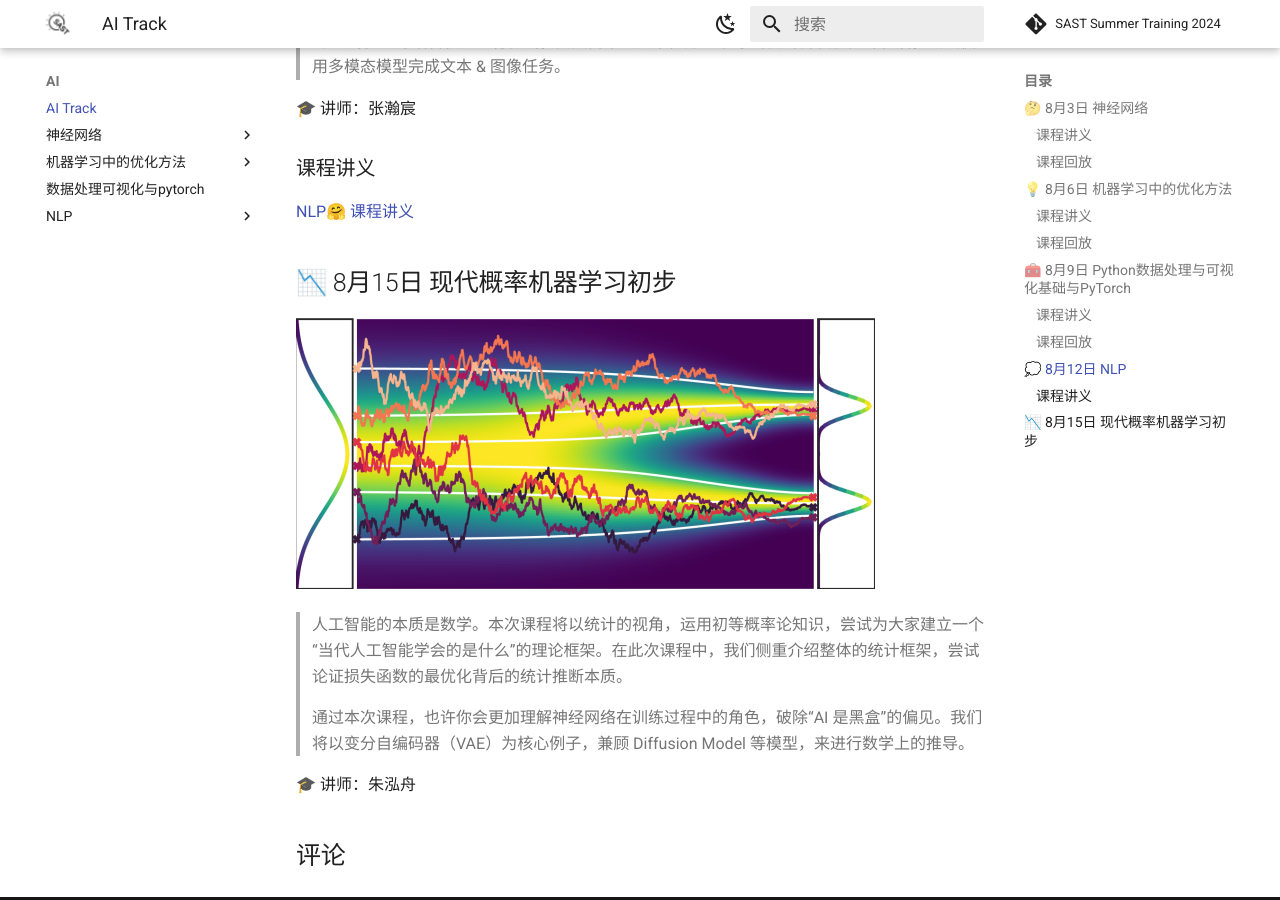
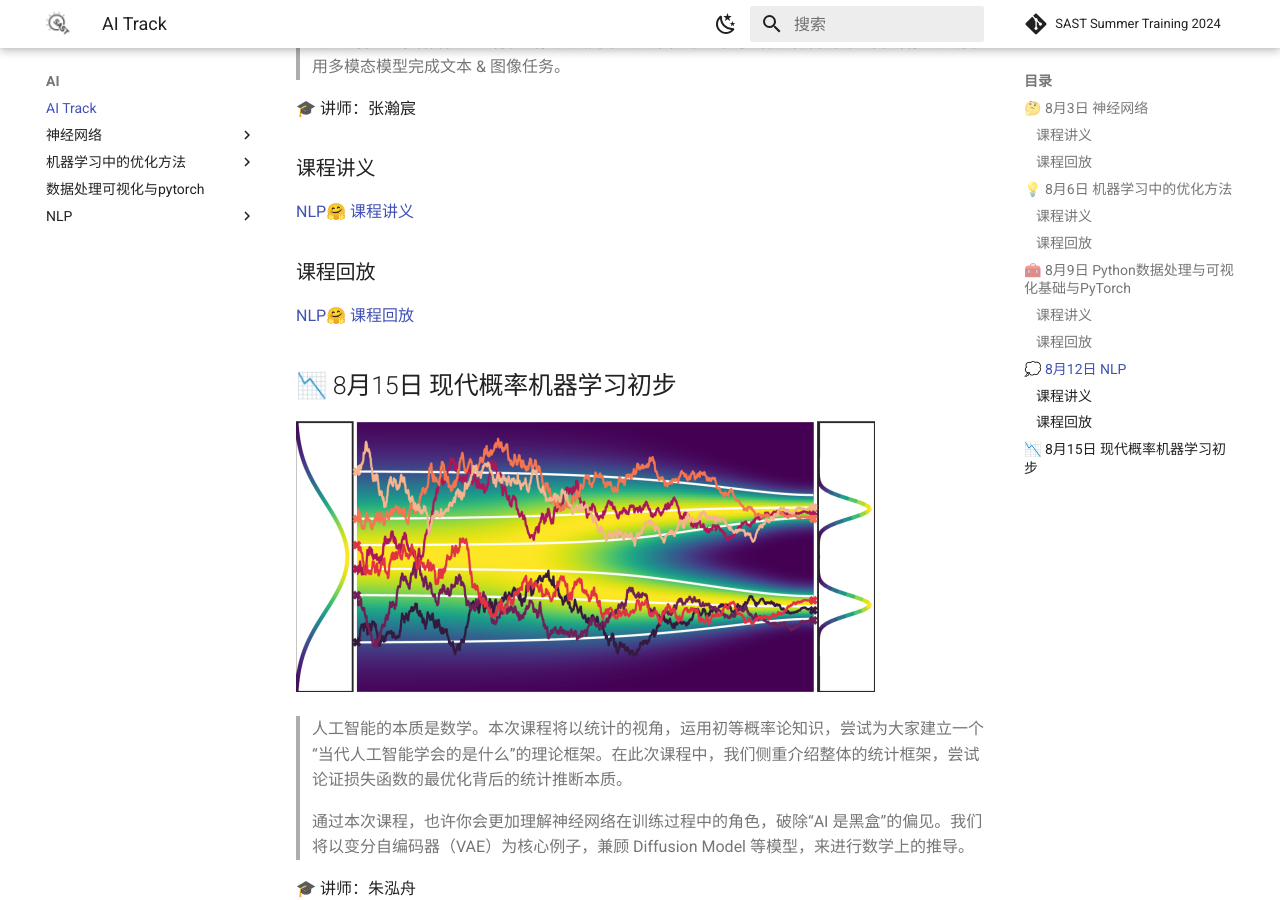
Before and after one commit to sast-summer-training-2024/sast-summer-training-2024.github.io, an MkDocs documentation site: the page built from docs/ai/index_ai.md, in a window 1280 px wide and 900 px high, scrolled down 4461 px. Built offline with MkDocs 1.6.1 and Material for MkDocs 9.7.7, drawn with Linux system fonts in a browser that asks for light colours; comment, search, counter and statistics services are not loaded.

Commit message:
feat: add nlp playback

```diff
--- a/docs/ai/index_ai.md
+++ b/docs/ai/index_ai.md
@@ -80,6 +80,10 @@
 
 [NLP🤗 课程讲义](🤗🤗🤗课程讲稿.pdf)
 
+### 课程回放
+
+[NLP🤗 课程回放](https://www.bilibili.com/video/BV1bBYiebEqG)
+
 ## 📉 8月15日 现代概率机器学习初步
 
 ![logo](../images/logo/统计机器学习.png)
```
